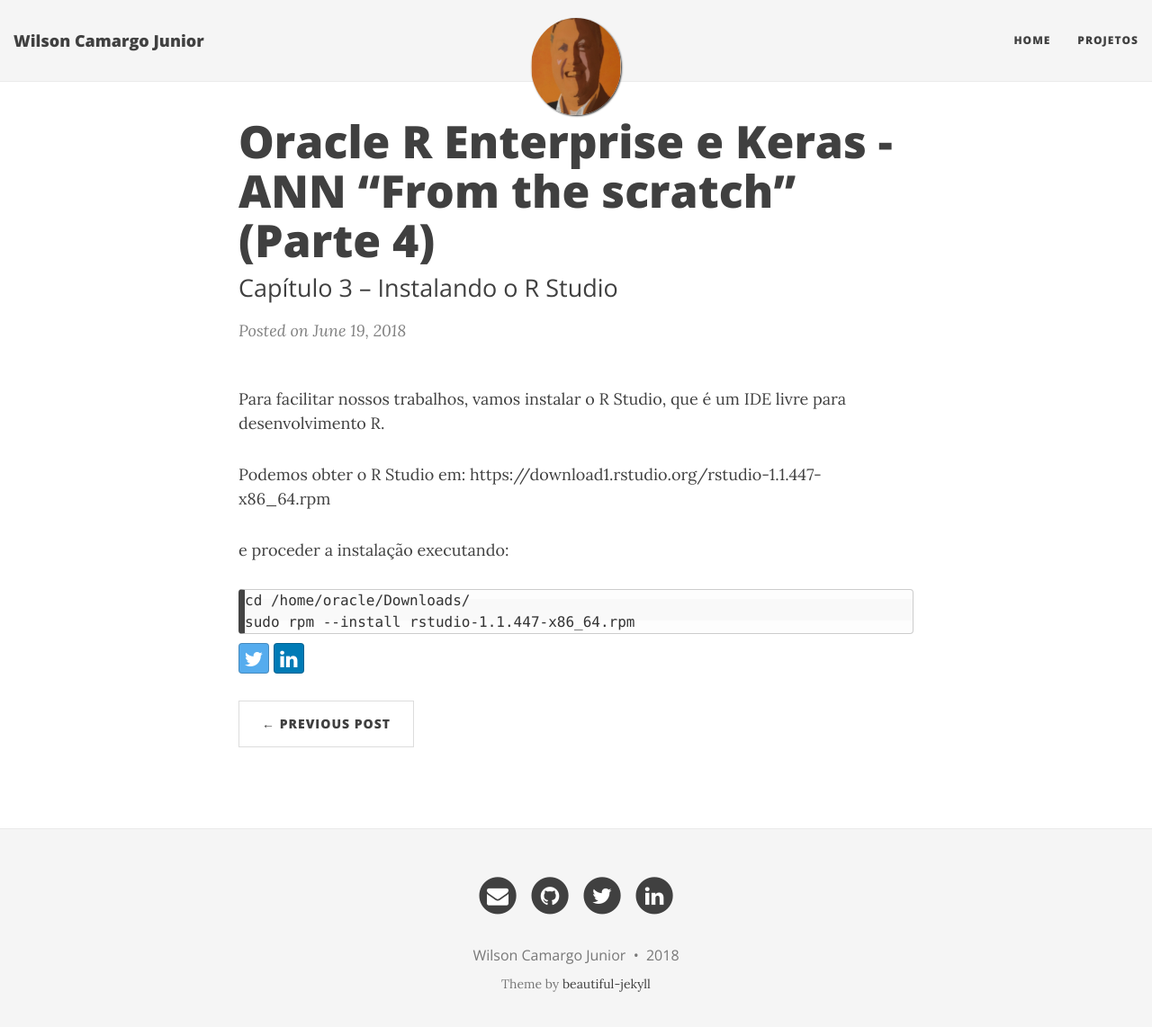
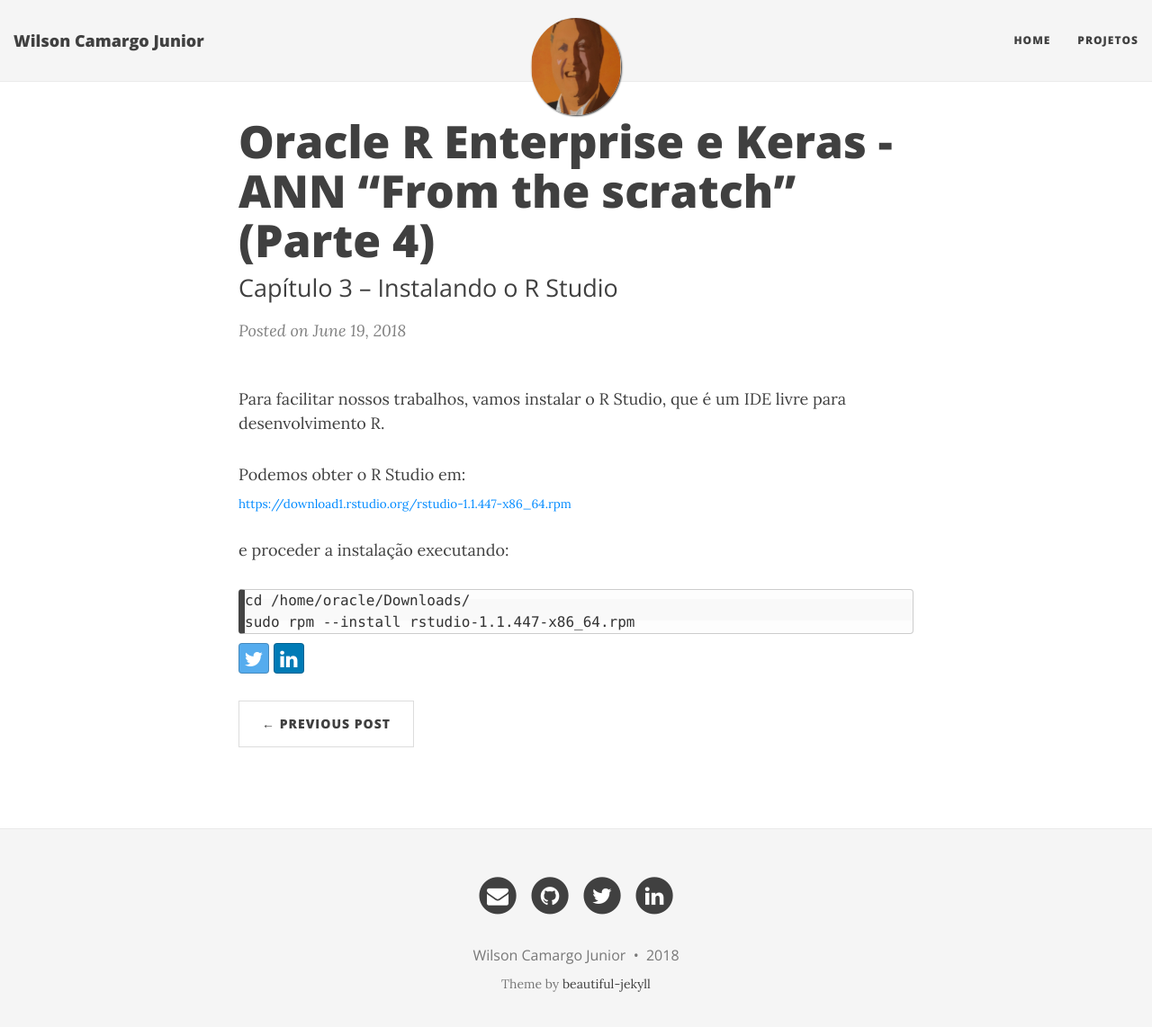
Before and after one commit to wilson-camargo-jr/teste, a Jekyll site: the page built from _posts/2018-06-19-ANN-ORE-P4.md, in a window 1280 px wide and 1155 px high. Shown: the top 1142 px of the window at 90% size. Built offline with Jekyll 4.4.1, drawn with Linux system fonts in a browser that asks for light colours; nearby versions of some CDN libraries.

Commit message:
Update 2018-06-19-ANN-ORE-P4.md

```diff
--- a/_posts/2018-06-19-ANN-ORE-P4.md
+++ b/_posts/2018-06-19-ANN-ORE-P4.md
@@ -7,7 +7,7 @@
 Para facilitar nossos trabalhos, vamos instalar o R Studio, que é um IDE livre para desenvolvimento R.
 
 Podemos obter o R Studio em:
-https://download1.rstudio.org/rstudio-1.1.447-x86_64.rpm
+<sub><a href="https://download1.rstudio.org/rstudio-1.1.447-x86_64.rpm" target="_blank">https://download1.rstudio.org/rstudio-1.1.447-x86_64.rpm</a></sub>
 
 e proceder a instalação executando:
 
```
